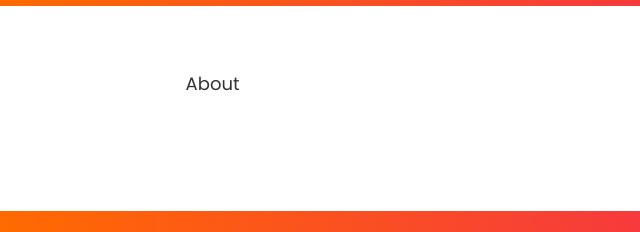
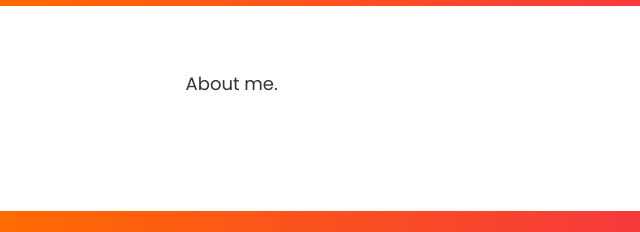
Before and after one commit to tinkerhubcek/hacktober, a Gatsby site: page /about/ in a window 1280 px wide. Shown: the part 284-516 px from the top of the page, 0-640 px from the left. Built offline with nearby package versions, Linux system fonts and the light colour scheme; Gatsby itself is replaced by a stand-in of ours.

Commit message:
Update index.md

```diff
--- a/contents/about/index.md
+++ b/contents/about/index.md
@@ -4,4 +4,4 @@ description: about
 date: 2019-10-01
 ---
 
-About
+About me.
```
